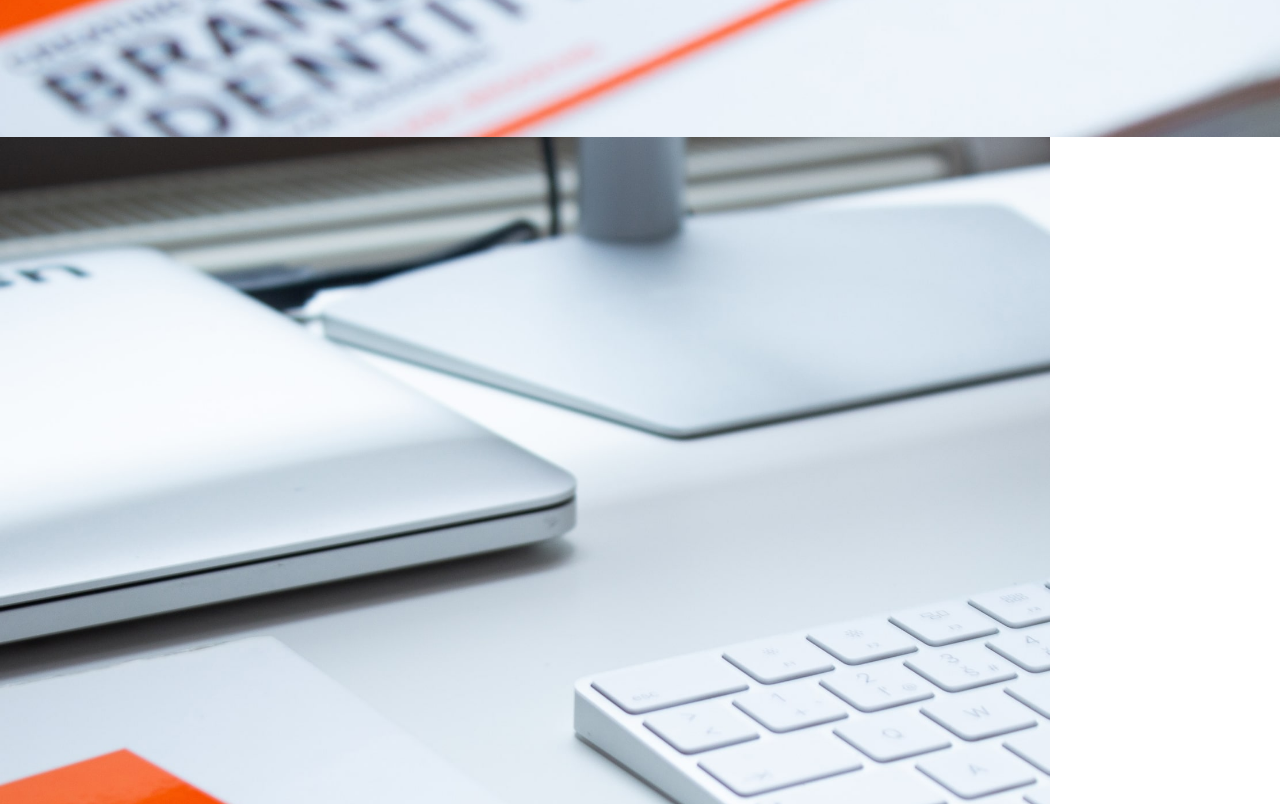
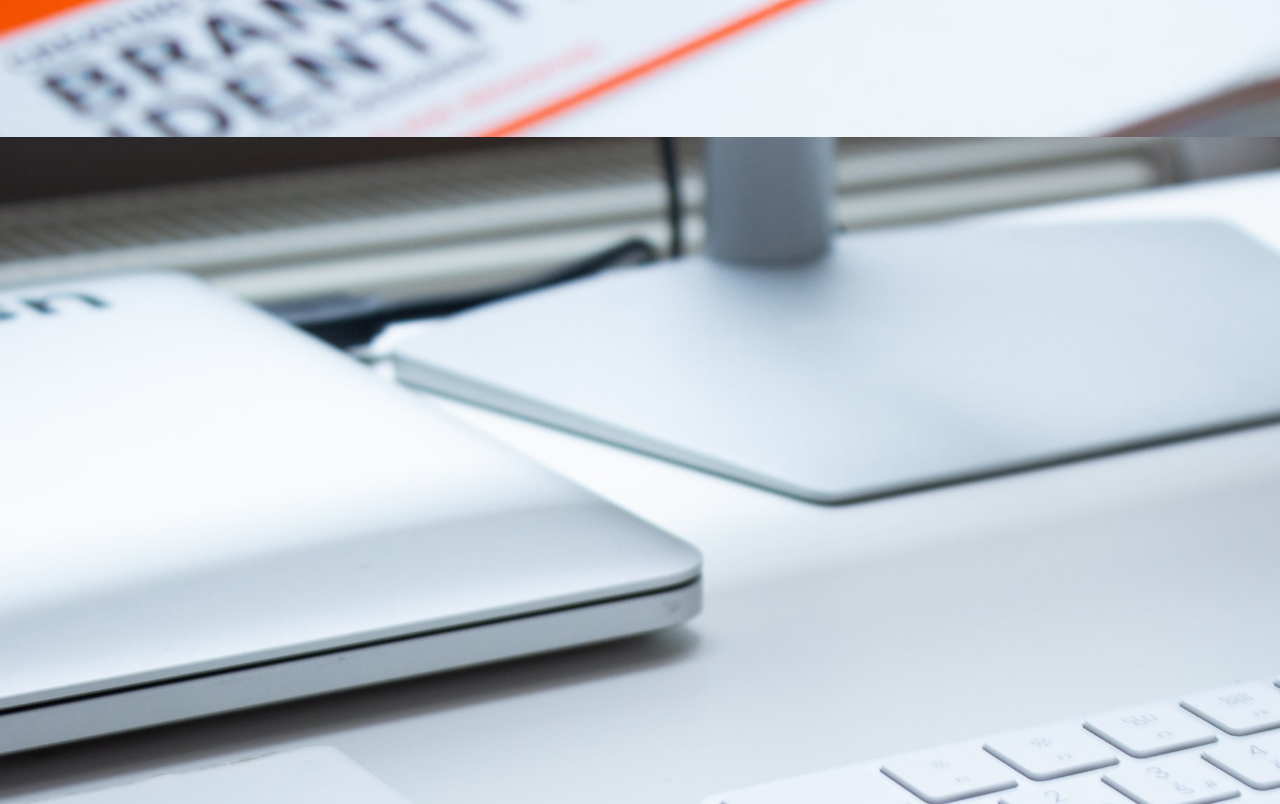
Before and after one commit to johncanero/likha-design-agency, a Next.js app: page / in a window 1280 px wide. Shown: the part 10876-11680 px from the top of the page. Built offline with nearby package versions, Linux system fonts and the light colour scheme.

Commit message:
Modify Size of Image for Tablet

```diff
--- a/components/Slider.tsx
+++ b/components/Slider.tsx
@@ -185,8 +185,8 @@ function Slider() {
                         <Image
                             src={carouselItemsTablet[selectedIndex].image.src}
                             alt="carouselItemsTablet"
-                            width={1050}
-                            height={1050}
+                            width={1600}
+                            height={1600}
                             className=""
                             id="carousel-content-img"
                         />
```
